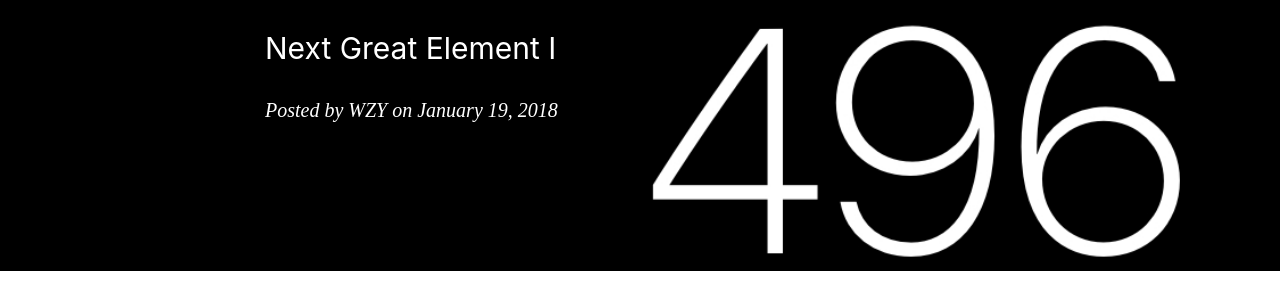
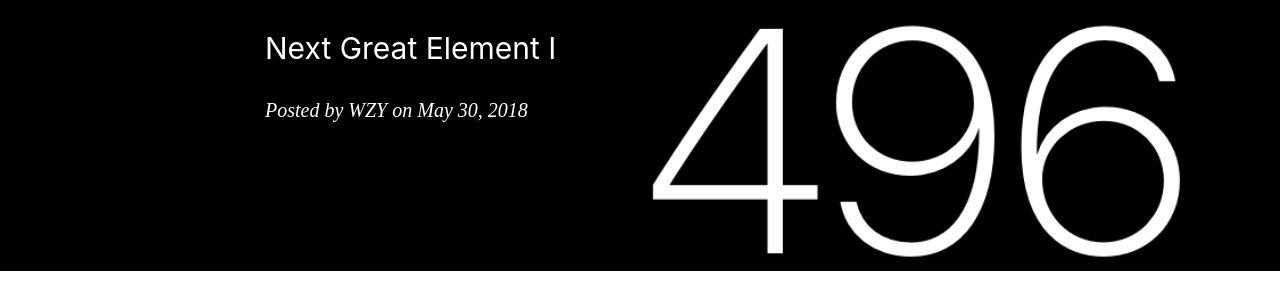
Before and after one commit to ZaccWu/ZaccWu.github.io, a Jekyll site: the page built from _posts/2018-05-30-Leetcode 496 Next Great Element I.md, in a window 1280 px wide and 900 px high. Shown: the part 252-545 px from the top of the window. Built offline with Jekyll 4.4.1, drawn with Linux system fonts in a browser that asks for light colours; nearby versions of some CDN libraries; comment, search, counter and statistics services are not loaded; some of the changed text lies outside the part shown.

Commit message:
Update and rename 2018-01-19-Leetcode 496 Next Great Element I.md to 2018-05-30-Leetcode 496 Next Great Element I.md

```diff
--- a/_posts/2018-01-19-Leetcode 496 Next Great Element I.md
+++ b/_posts/2018-05-30-Leetcode 496 Next Great Element I.md
@@ -2,7 +2,7 @@
 layout:     post                    # 使用的布局（不需要改）
 title:      Leetcode 496               # 标题
 subtitle:   Next Great Element I #副标题
-date:       2018-01-19             # 时间
+date:       2018-05-30             # 时间
 author:     WZY                      # 作者
 header-img: img/Leetcode/496.jpg    #这篇文章标题背景图片
 catalog: true                       # 是否归档
```
